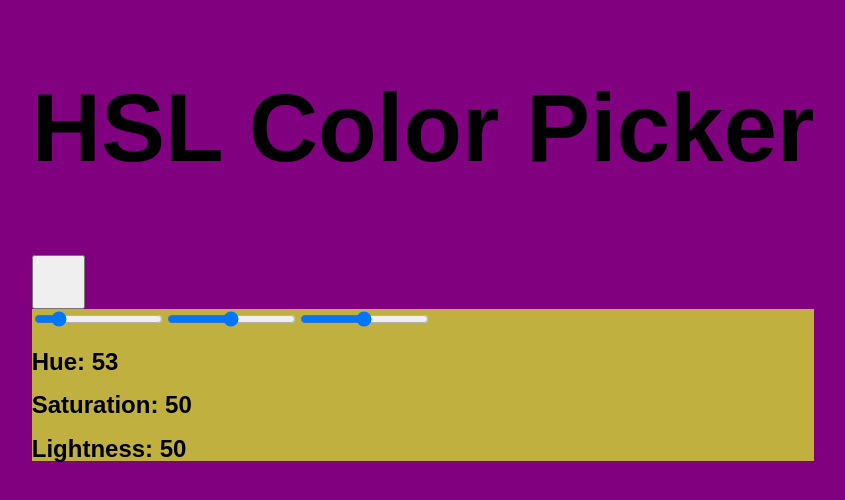
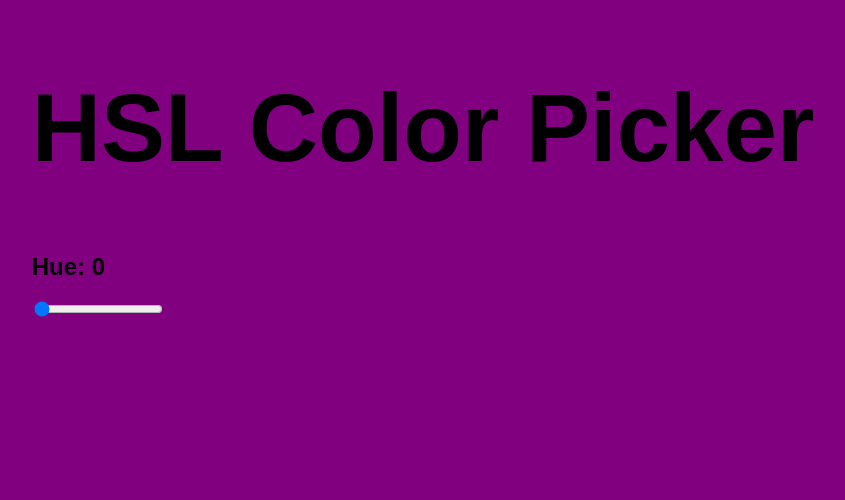
Before and after one commit to mallorysmith64/color-picker, a React (Create React App) app: page / in a window 1280 px wide. Shown: the top 500 px of the page, without its empty margins (217-1062 px from the left). Built offline with nearby package versions, Linux system fonts and the light colour scheme.

Commit message:
adding 2nd version of color picking using react hooks, hue works so far

```diff
--- a/src/App.js
+++ b/src/App.js
@@ -1,5 +1,6 @@
 import React, { Component } from 'react'
-import ColorPicker from './components/ColorPicker'
+import ColorPickerHooks from './components/ColorPickerHooks'
+// import ColorPicker from './components/ColorPicker'
 
 class App extends Component {
   render() {
@@ -7,7 +8,8 @@ class App extends Component {
     return (
       <section>
         <h1>HSL Color Picker</h1>
-        <ColorPicker />
+        <ColorPickerHooks />
+        {/* <ColorPicker/> */}
       </section>
     )
   }
--- /dev/null
+++ b/src/components/ColorPickerHooks.js
@@ -0,0 +1,41 @@
+// import React, { Component } from 'react'
+import React, { useState } from 'react'
+
+// export class ColorPickerHooks extends Component {
+// state = {
+//   hue: Math.ceil(Math.random() * 360),
+//   saturation: 50,
+//   lightness: 50
+// }
+
+function ColorPickerHooks() {
+  const [hue, setHue] = useState(0)
+  return (
+    <>
+      <section>
+        <h2>Hue: {hue}</h2>
+        <input
+          type="range"
+          min="0"
+          max="360"
+          step="2"
+          value={hue}
+          onChange={e => setHue(e.target.value)}
+        />
+      </section>
+      {/* <section>
+        <h2>Saturation: {saturation}</h2>
+        <input
+          type="range"
+          min="0"
+          max="100"
+          step="2"
+          value={saturation}
+          onChange={e => setSaturation(e.target.value)}
+        />
+      </section> */}
+    </>
+  )
+}
+
+export default ColorPickerHooks
--- a/src/components/Colorpicker.js
+++ b/src/components/Colorpicker.js
@@ -1,88 +1,88 @@
-import React, { Component } from 'react'
+// import React, { Component } from 'react'
 
-export class ColorPicker extends Component {
-  state = {
-    hue: Math.ceil(Math.random() * 360),
-    saturation: 50,
-    lightness: 50
-  }
+// export class ColorPicker extends Component {
+//   state = {
+//     hue: Math.ceil(Math.random() * 360),
+//     saturation: 50,
+//     lightness: 50
+//   }
 
-  changeHue = event => {
-    console.log('changing hue')
-    this.setState({
-      hue: event.target.value
-    })
-  }
+//   changeHue = event => {
+//     console.log('changing hue')
+//     this.setState({
+//       hue: event.target.value
+//     })
+//   }
 
-  changeSaturation = event => {
-    console.log('changing saturation')
-    this.setState({
-      saturation: event.target.value
-    })
-  }
+//   changeSaturation = event => {
+//     console.log('changing saturation')
+//     this.setState({
+//       saturation: event.target.value
+//     })
+//   }
 
-  changeLightness = event => {
-    console.log('changing lightness')
-    this.setState({
-      lightness: event.target.value
-    })
-  }
+//   changeLightness = event => {
+//     console.log('changing lightness')
+//     this.setState({
+//       lightness: event.target.value
+//     })
+//   }
 
-  changeBackground = event => {
-    console.log('change background')
-    this.setState({
-      hue: Math.ceil(Math.random() * 360),
-      saturation: Math.ceil(Math.random() * 100),
-      lightness: Math.ceil(Math.random() * 100)
-    })
-  }
+//   changeBackground = event => {
+//     console.log('change background')
+//     this.setState({
+//       hue: Math.ceil(Math.random() * 360),
+//       saturation: Math.ceil(Math.random() * 100),
+//       lightness: Math.ceil(Math.random() * 100)
+//     })
+//   }
 
-  render() {
-    return (
-      //make sliders
-      <div>
-        <button
-          className="background-btn"
-          value={this.state.backgroundColor}
-          onClick={this.changeBackground}
-        />
-        <section
-          style={{
-            backgroundColor: `hsl(${this.state.hue},${this.state.saturation}%,${
-              this.state.lightness
-            }%)`
-          }}
-        >
-          <input
-            type="range"
-            min="0"
-            max="360"
-            step="2"
-            value={this.state.hue}
-            onChange={this.changeHue}
-          />
-          <input
-            type="range"
-            min="0"
-            max="100"
-            step="2"
-            value={this.state.saturation}
-            onChange={this.changeSaturation}
-          />
-          <input
-            type="range"
-            min="0"
-            max="100"
-            step="2"
-            value={this.state.lightness}
-            onChange={this.changeLightness}
-          />
-          <h2>Hue: {this.state.hue}</h2>
-          <h2>Saturation: {this.state.saturation}</h2>
-          <h2>Lightness: {this.state.lightness}</h2>
-        </section>
-      </div>
-    )
-  }
-}
-export default ColorPicker
+//   render() {
+//     return (
+//       //make sliders
+//       <div>
+//         <button
+//           className="background-btn"
+//           value={this.state.backgroundColor}
+//           onClick={this.changeBackground}
+//         />
+//         <section
+//           style={{
+//             backgroundColor: `hsl(${this.state.hue},${this.state.saturation}%,${this.state.lightness}%)`
+//           }}
+//         >
+//           <input
+//             type="range"
+//             min="0"
+//             max="360"
+//             step="2"
+//             value={this.state.hue}
+//             onChange={this.changeHue}
+//           />
+//           <input
+//             type="range"
+//             min="0"
+//             max="100"
+//             step="2"
+//             value={this.state.saturation}
+//             onChange={this.changeSaturation}
+//           />
+//           <input
+//             type="range"
+//             min="0"
+//             max="100"
+//             step="2"
+//             value={this.state.lightness}
+//             onChange={this.changeLightness}
+//           />
+//           <h2>Hue: {this.state.hue}</h2>
+//           <h2>Saturation: {this.state.saturation}</h2>
+//           <h2>Lightness: {this.state.lightness}</h2>
+//         </section>
+//       </div>
+//     )
+//   }
+// }
+// export default ColorPicker
+
+//color picker without hooks version
```
